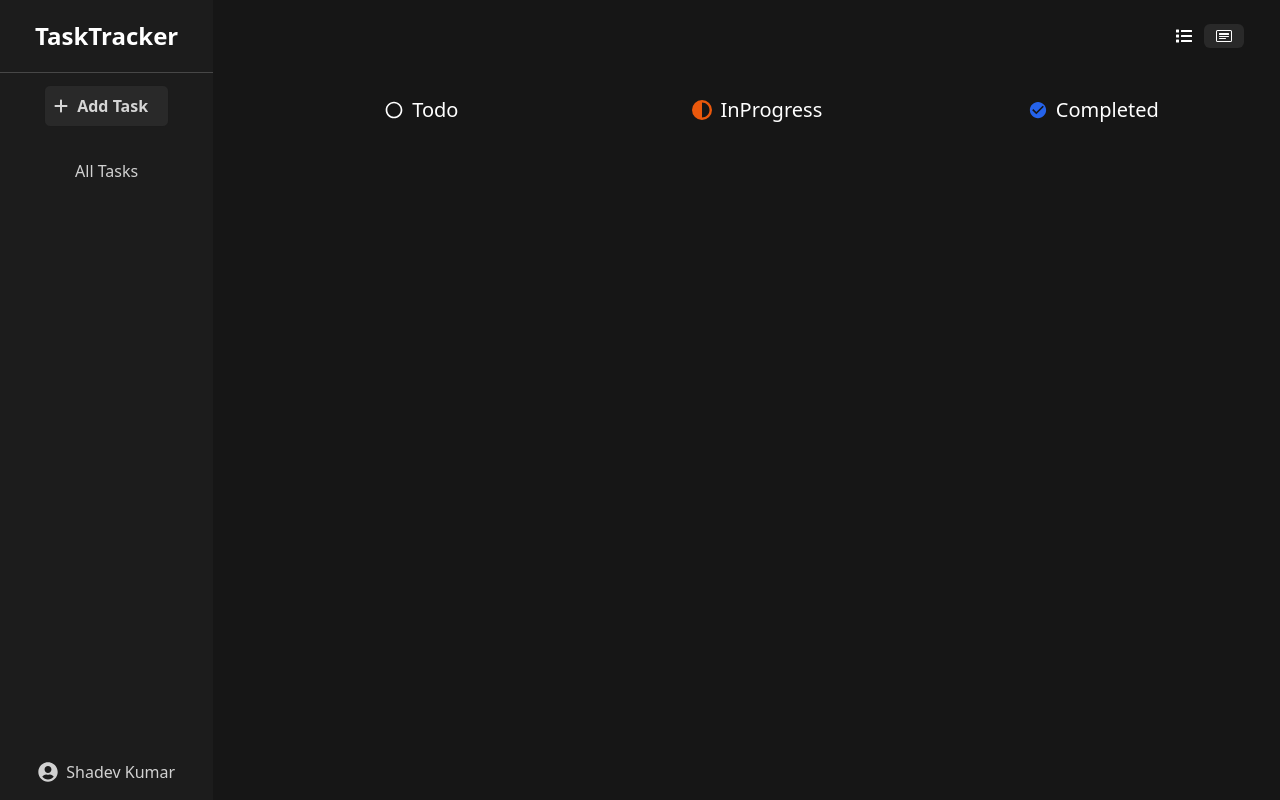
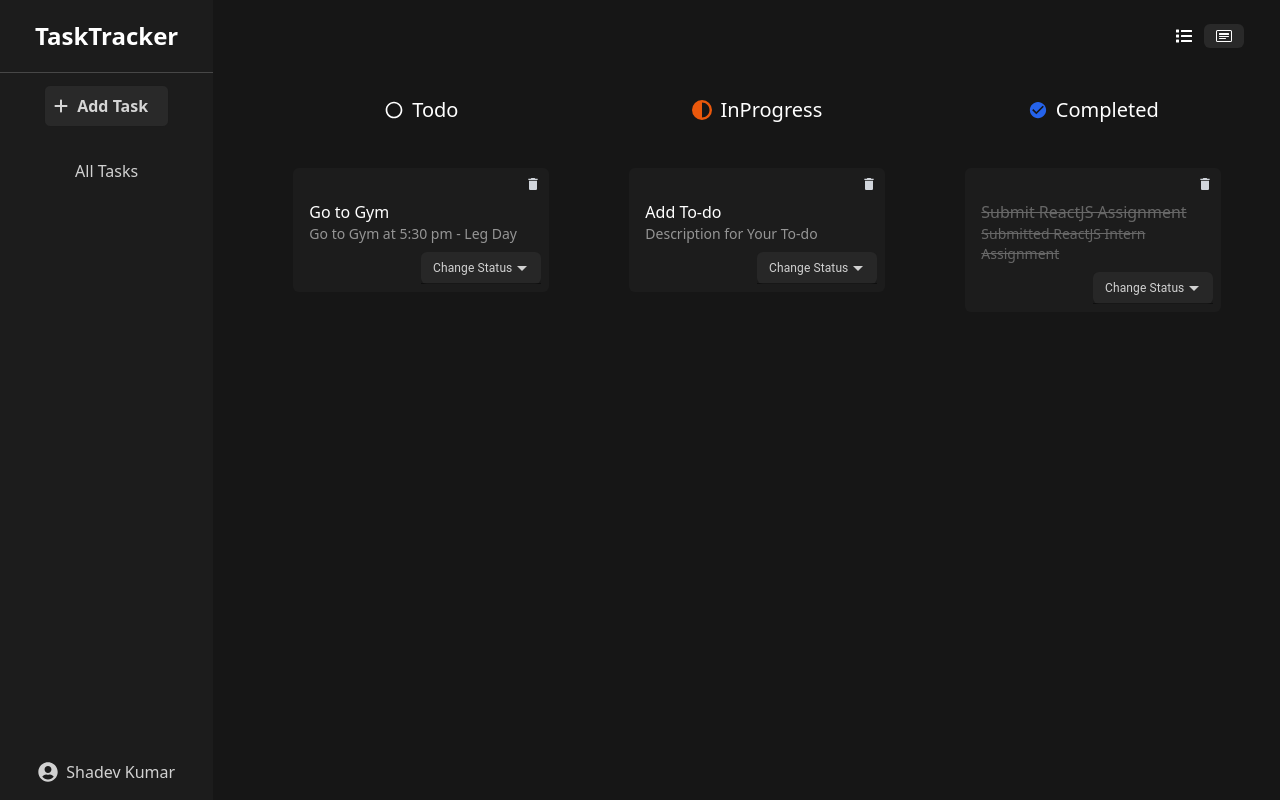
Before and after one commit to shadevkumar/task-tracker-quadB, a React (Vite) app: page / in a window 1280 px wide. Built offline with nearby package versions, Linux system fonts and the light colour scheme.

Commit message:
Dummy Data for welcome users added

```diff
--- a/src/features/taskCard/taskSlice.js
+++ b/src/features/taskCard/taskSlice.js
@@ -1,14 +1,35 @@
 import { createSlice } from '@reduxjs/toolkit'
+
+const dummyTasks = [
+  {
+    taskid: '1',
+    title: 'Go to Gym',
+    description: 'Go to Gym at 5:30 pm - Leg Day',
+    status: 'todo',
+  },
+  {
+    taskid: '2',
+    title: 'Submit ReactJS Assignment',
+    description: 'Submitted ReactJS Intern Assignment',
+    status: 'completed',
+  },
+  {
+    taskid: '3',
+    title: 'Add To-do',
+    description: 'Description for Your To-do',
+    status: 'inProgress',
+  },
+]
 
 function getInitialTasks() {
   try {
     const localStorageData = localStorage.getItem('taskItems')
     return localStorageData && localStorageData !== 'undefined'
       ? JSON.parse(localStorageData)
-      : []
+      : dummyTasks
   } catch (error) {
     console.error('Failed to load tasks from local storage:', error)
-    return []
+    return dummyTasks
   }
 }
 
```
